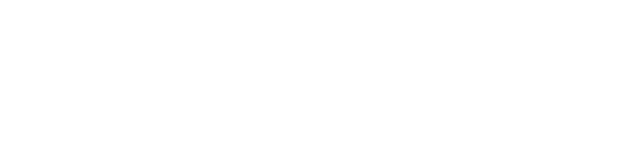
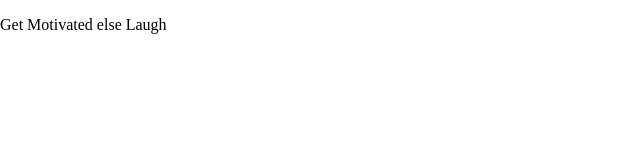
Before and after one commit to OSAdams/get-motivated-else-laugh, a website: page index.html in a window 1280 px wide. Shown: the whole page, without its empty margins (0-640 px from the left). Drawn offline with Linux system fonts and the light colour scheme.

Commit message:
Added Header Text, created Nav element. #1

```diff
--- a/index.html
+++ b/index.html
@@ -10,9 +10,14 @@
 </head>
 <body>
   <header>
+    <div class="header-text" id="header-text">
+      <p>Get Motivated else Laugh</p>
+    </div>
   </header>
   <main>
   </main>
+  <nav>
+  </nav>
   <script src="js/data.js"></script>
   <script src="js/main.js"></script>
 </body>
```
